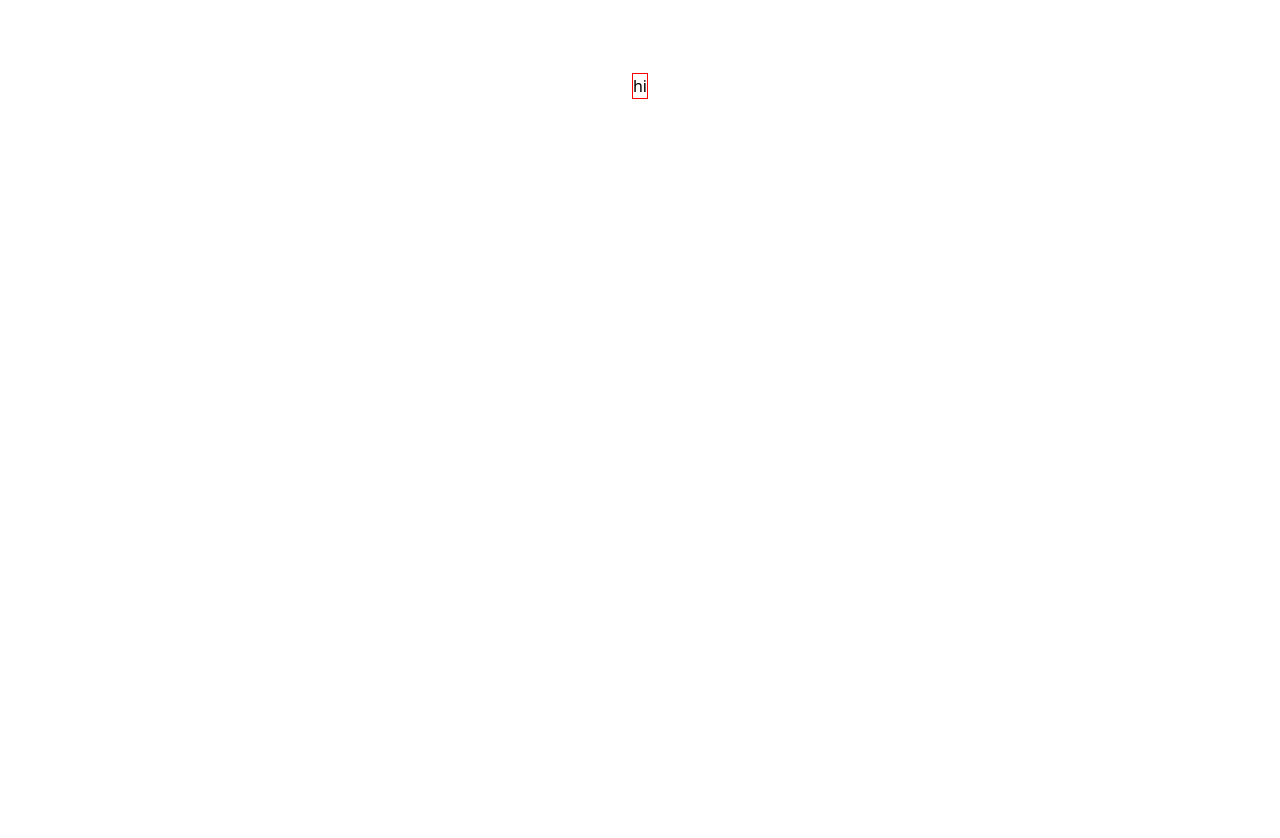
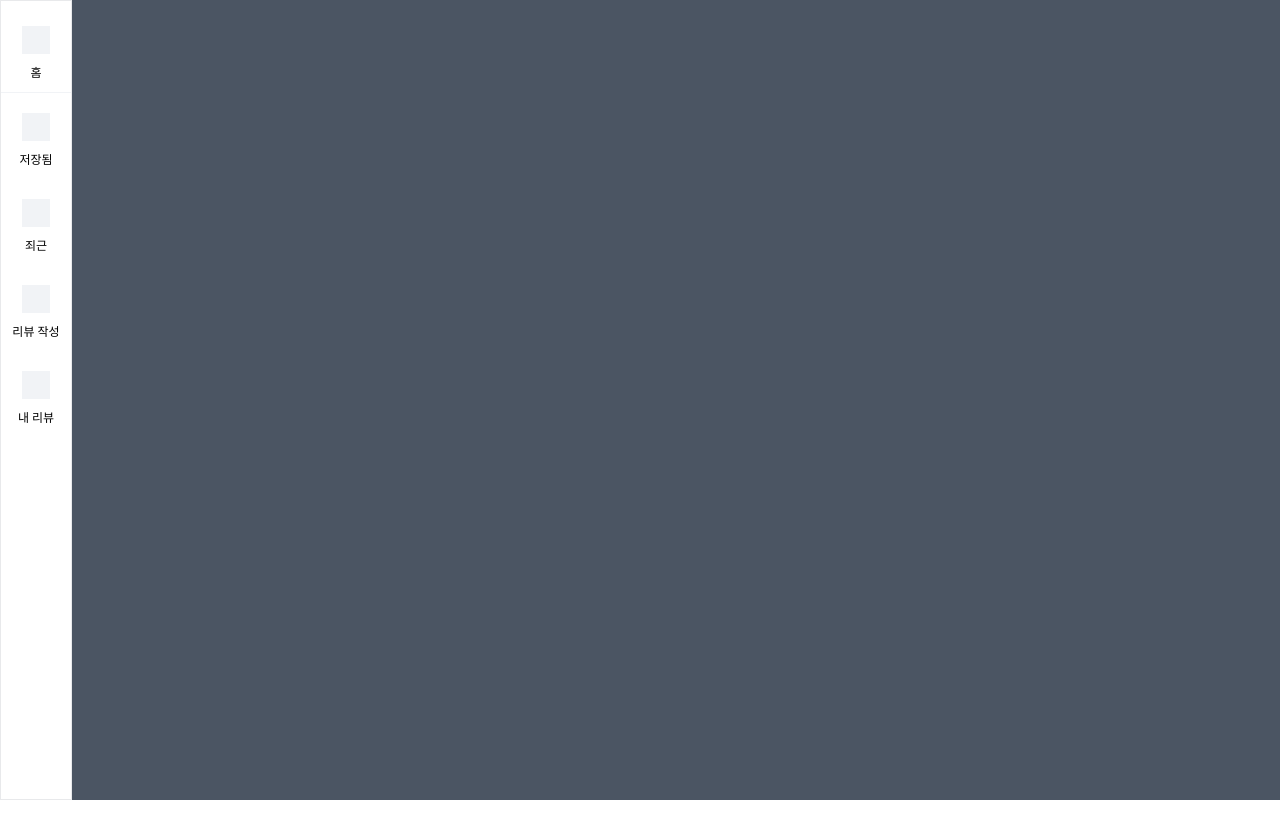
Before and after one commit to picnee/picnee_frontend, a Next.js app: page /map2 in a window 1280 px wide. Shown: the top 838 px of the page. Before the commit the page ends 800 px from the top, so only its background shows below. Built offline with nearby package versions, Linux system fonts and the light colour scheme.

Commit message:
Feat: 지도 페이지에 사이드 메뉴, 검색 판넬 추가

```diff
--- /dev/null
+++ b/src/app/(route)/map2/_components/SearchPanel.tsx
@@ -0,0 +1,27 @@
+import RoundButton from "@/components/common/button/RoundButton";
+import SearchBox from "@/components/common/input/SearchBox";
+
+const SearchPanel = () => {
+  return (
+    <div className="p-[20px] h-[100vh] bg-white">
+      <div className="mb-[40px]">
+        <SearchBox
+          width="100%"
+          height="50px"
+          placeholder="지도 검색"
+          sticker="도쿄"
+        />
+      </div>
+      <div className="mb-[20px]">
+        <p className="font-600 text-3xl mb-[10px]">도쿄에 방문 예정이신가요?</p>
+        <div className="flex gap-[6px]">
+          <RoundButton text="리뷰 많은 순" hasIcon={false} />
+          <RoundButton text="평점 순" hasIcon={false} />
+        </div>
+      </div>
+      <div>리스트 들어갈 예정</div>
+    </div>
+  );
+};
+
+export default SearchPanel;
--- /dev/null
+++ b/src/app/(route)/map2/_components/SideMenu.tsx
@@ -0,0 +1,55 @@
+"use client";
+
+import { URL } from "@/constants/url";
+import { useRouter } from "next/navigation";
+import { Dispatch, SetStateAction, memo } from "react";
+
+const menuList = [
+  {
+    menu: "저장됨",
+  },
+  {
+    menu: "죄근",
+  },
+  {
+    menu: "리뷰 작성",
+  },
+  {
+    menu: "내 리뷰",
+  },
+];
+
+interface PropsType {
+  setSelectedMenu: Dispatch<SetStateAction<string>>;
+  setShowSearchPanel: Dispatch<SetStateAction<boolean>>;
+}
+const SideMenu = ({ setSelectedMenu, setShowSearchPanel }: PropsType) => {
+  const navigator = useRouter();
+  const onClickMenu = (selectedMenu: string) => {
+    setShowSearchPanel((prev) => !prev);
+    setSelectedMenu(selectedMenu);
+  };
+
+  return (
+    <div className="bg-white border border-gray-150 pt-[25px] h-[100vh]">
+      <div onClick={() => navigator.push(URL.MAIN.BASE)}>
+        <span className="block w-[28px] h-[28px] bg-gray-100 m-auto mb-[10px]"></span>
+        <p className="text-center pb-[10px] border-b border-b-gray-100 text-2xs font-400">
+          홈
+        </p>
+      </div>
+      {menuList.map((list) => (
+        <div
+          key={list.menu}
+          className="mt-[20px] cursor-pointer"
+          onClick={() => onClickMenu(list.menu)}
+        >
+          <span className="block w-[28px] h-[28px] bg-gray-100 m-auto mb-[10px]"></span>
+          <p className="text-center pb-[10px] text-2xs font-400">{list.menu}</p>
+        </div>
+      ))}
+    </div>
+  );
+};
+
+export default memo(SideMenu);
--- a/src/app/(route)/map2/page.tsx
+++ b/src/app/(route)/map2/page.tsx
@@ -1,5 +1,30 @@
+"use client";
+
+import { useState } from "react";
+import SideMenu from "./_components/SideMenu";
+import SearchPanel from "./_components/SearchPanel";
+
 const map = () => {
-  return <p className="border border-red">hi</p>;
+  const [showSearchPanel, setShowSearchPanel] = useState<boolean>(false);
+  const [selectedMenu, setSelectedMenu] = useState<string>("");
+
+  return (
+    <div className="w-[100vw] mt-[-73px] bg-gray-600">
+      <div className="flex">
+        <div className="w-[72px]">
+          <SideMenu
+            setSelectedMenu={setSelectedMenu}
+            setShowSearchPanel={setShowSearchPanel}
+          />
+        </div>
+        {showSearchPanel && (
+          <div className="w-[440px] ">
+            <SearchPanel />
+          </div>
+        )}
+      </div>
+    </div>
+  );
 };
 
 export default map;
```
